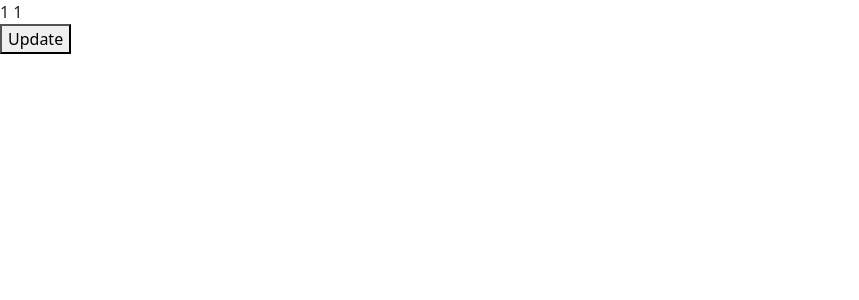
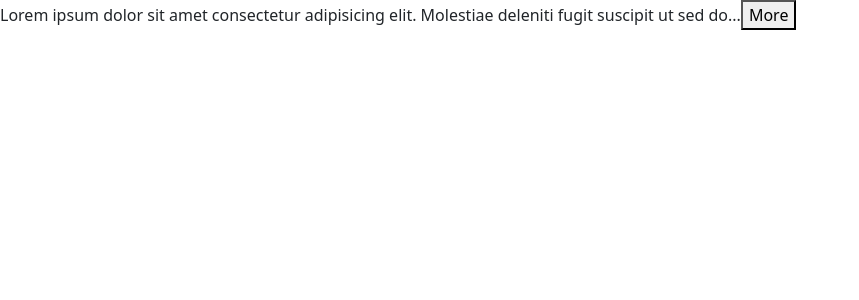
Before and after one commit to Qasimshaheen/react-app, a React (Vite) app: page / in a window 1280 px wide. Shown: the top 300 px of the page, without its empty margins (0-859 px from the left). Built offline with nearby package versions, Linux system fonts and the light colour scheme.

Commit message:
Building and ExpandableText Component

```diff
--- a/src/App.tsx
+++ b/src/App.tsx
@@ -1,26 +1,22 @@
 import { useState } from "react";
+import { ExpandableText } from "./components/ExpandableText";
 
 function App() {
-  const [cart, setCart] = useState({
-    discount: 0.1,
-    items: [
-      { id: 1, title: "Product 1", quantity: 1 },
-      { id: 2, title: "Product 2", quantity: 1 },
-    ],
-  });
-  const handleClick = () => {
-    setCart({
-      ...cart,
-      items: cart.items.map((item) =>
-        item.id === 1 ? { ...item, quantity: item.quantity + 1 } : item
-      ),
-    });
-  };
   return (
     <div>
-      {cart.items.map((c) => `${c.quantity} `)}
-      <br />
-      <button onClick={handleClick}>Update</button>
+      <ExpandableText>
+        Lorem ipsum dolor sit amet consectetur adipisicing elit. Molestiae
+        deleniti fugit suscipit ut sed dolorum aut rerum voluptate sunt modi nam
+        deserunt architecto pariatur saepe corporis tempore eius excepturi
+        quaerat iste, iure atque! Impedit quod velit at minima, culpa qui magnam
+        nesciunt suscipit. Tempore, deserunt optio sint officiis beatae autem,
+        totam eum natus ab vero eligendi dicta ipsam repellat quidem dolorum,
+        consequuntur labore dolore ut. Nobis magnam, ad aliquid quisquam quam
+        totam facilis incidunt corrupti? Vero mollitia, quod veniam quibusdam
+        hic eveniet, assumenda reprehenderit iure accusantium accusamus error
+        dolor numquam possimus architecto magni expedita, quam repudiandae
+        suscipit reiciendis dignissimos beatae.
+      </ExpandableText>
     </div>
   );
 }
--- /dev/null
+++ b/src/components/ExpandableText.tsx
@@ -0,0 +1,21 @@
+import { useState } from "react";
+
+interface Props {
+  children: string;
+  maxChars?: number;
+}
+
+export const ExpandableText = ({ children, maxChars = 100 }: Props) => {
+  const [isExpanded, setExpanded] = useState(false);
+  if (children.length <= maxChars) return <p>{children}</p>;
+
+  const text = isExpanded ? children : children.substring(0, maxChars);
+  return (
+    <div>
+      {text}...
+      <button onClick={() => setExpanded(!isExpanded)}>
+        {isExpanded ? "Less" : "More"}
+      </button>
+    </div>
+  );
+};
```
